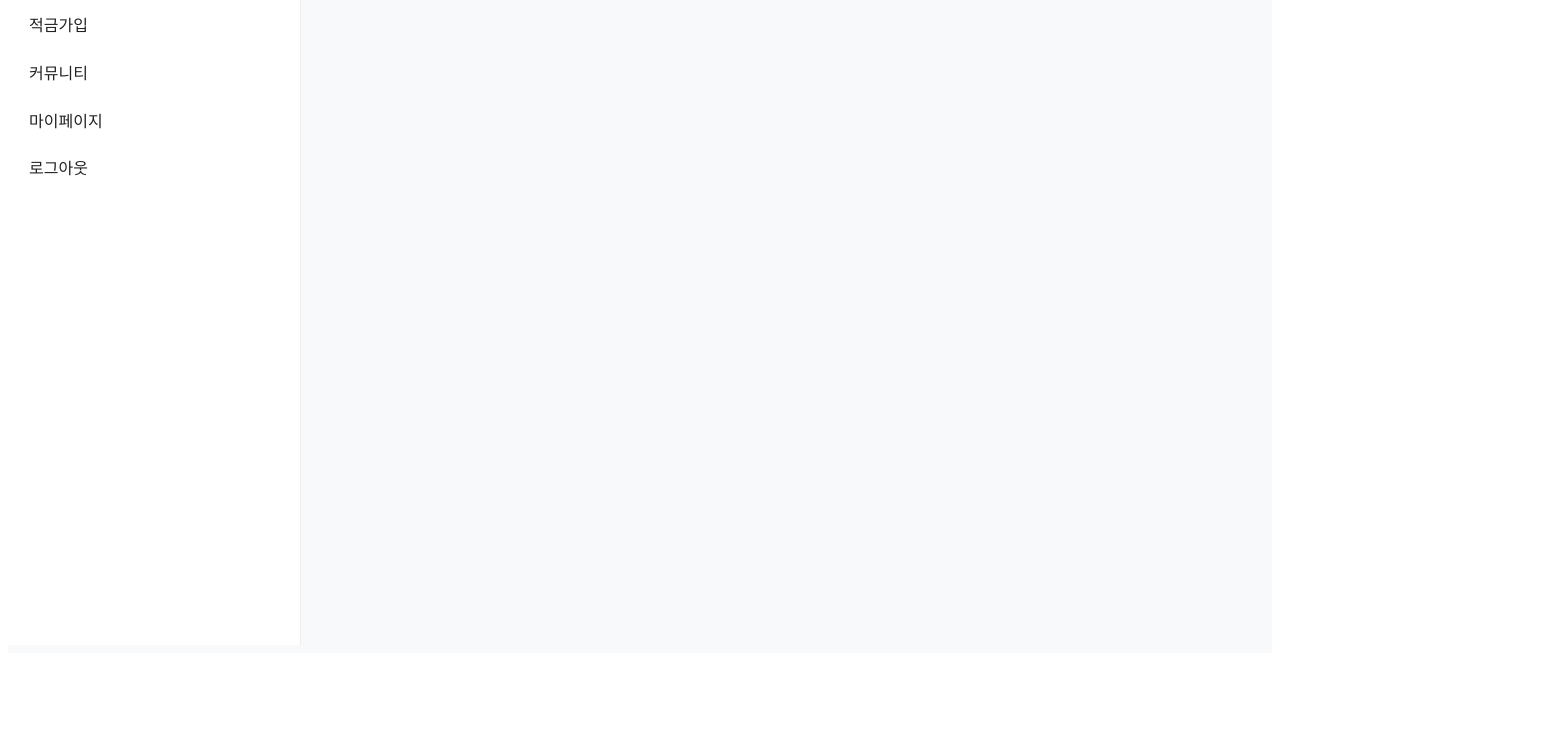
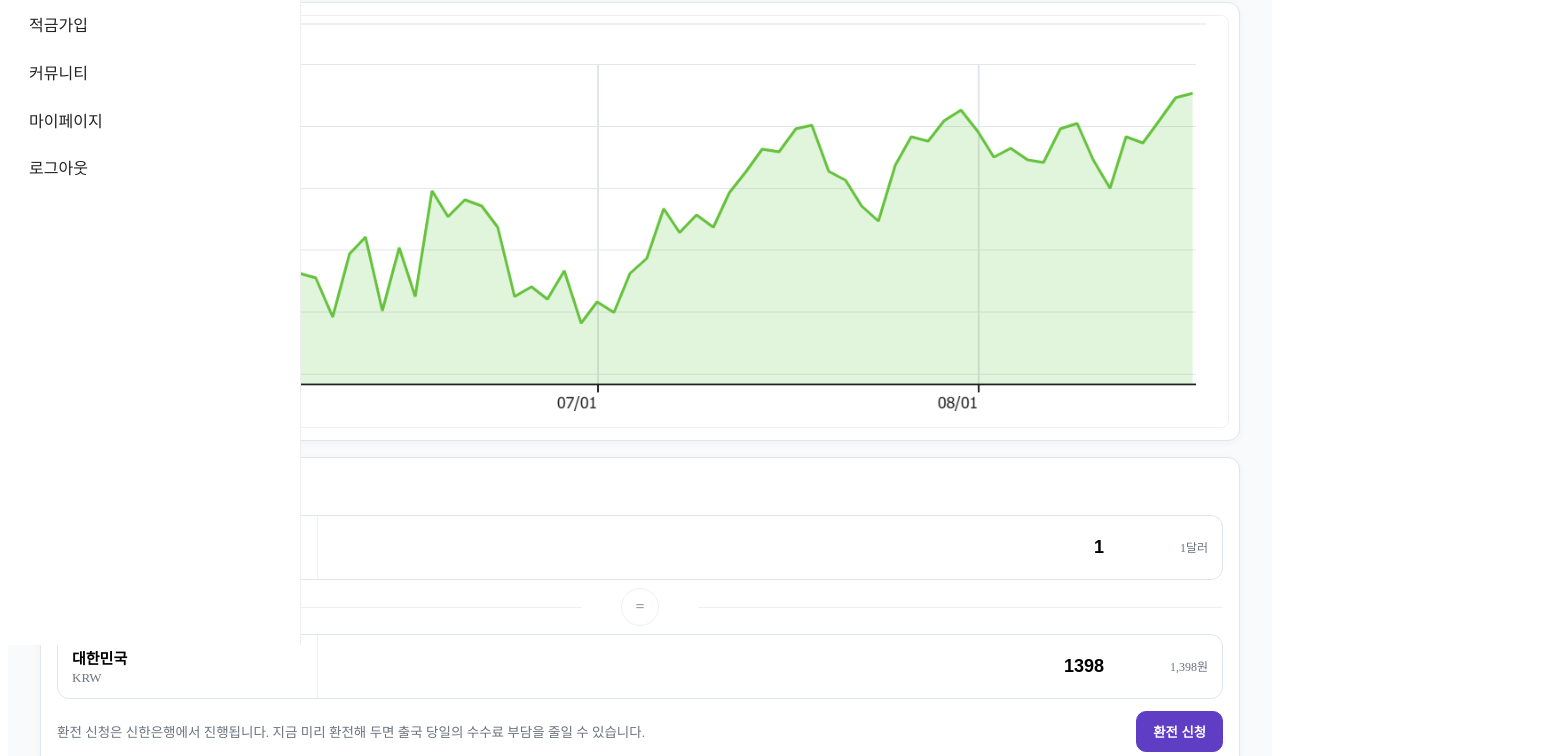
Before and after one commit to cassiem2997/day0, a React (Vite) app in the folder apps/web/: page /exchange in a window 1280 px wide. Shown: the part 155-911 px from the top of the page, 1552 px wide, since content can reach past the window. Before the commit the page ends 816 px from the top, so only its background shows below. Built offline with nearby package versions, Linux system fonts and the light colour scheme.

Commit message:
feat : 환율페이지 초안 제작

```diff
--- a/apps/web/src/pages/ExchangeRate/ExchangeRatePage.module.css
+++ b/apps/web/src/pages/ExchangeRate/ExchangeRatePage.module.css
@@ -1,27 +1,24 @@
+/* ===== 레이아웃 ===== */
 .container {
   display: flex;
-  flex-direction: row;
-  background-color: #f8f9fa;
   min-height: 100vh;
+  background: #f8fafb;
 }
+
 .main {
   flex: 1;
-  display: flex;
-  flex-direction: column;
-  width: 100%;
+  padding: 24px;
 }
 
+/* 헤더 (기존 유지) */
 .header {
   display: flex;
   align-items: center;
-  padding: 10px 40px;
-  border-bottom: 1px solid #dee2e6;
-  width: 100%;
-  box-sizing: border-box;
-  transition: margin-left 0.2s ease;
+  justify-content: space-between;
+  padding: 8px 0 20px 0;
+  margin-bottom: 16px;
+  border-bottom: 1px solid #eef1f4;
 }
-
-/* 사이드바 열렸을 때 로고가 오른쪽으로 밀림 */
 .withSidebar {
   margin-left: 280px;
 }
@@ -30,3 +27,172 @@
 .noSidebar {
   margin-left: 64px;
 }
+
+/* ===== 환율 그래프 더미 박스 ===== */
+.rateBox {
+  max-width: 1200px;
+  margin: 0 auto 16px auto;
+  background: #fff;
+  border: 1px solid #e0e6ec;
+  border-radius: 12px;
+  box-shadow: 0 2px 8px rgba(0, 0, 0, 0.04);
+  padding: 12px;
+  box-sizing: border-box;
+}
+
+.rateImage {
+  display: block;
+  width: 100%;
+  height: auto;
+  object-fit: contain;
+  border-radius: 8px;
+  border: 1px solid #eef1f4;
+  background: #f9fbff;
+}
+
+/* ===== 간단 환전 카드 ===== */
+.convertCard {
+  max-width: 1200px;
+  margin: 0 auto;
+  background: #fff;
+  border: 1px solid #e0e6ec;
+  border-radius: 12px;
+  box-shadow: 0 2px 8px rgba(0, 0, 0, 0.04);
+  padding: 16px;
+  box-sizing: border-box;
+}
+
+/* 상단 은행 고정 배지 */
+.pillRow {
+  display: flex;
+  align-items: center;
+  gap: 8px;
+  margin-bottom: 12px;
+}
+.bankPill {
+  font-size: 13px;
+  color: #5f3dc4;
+  background: #f3f0ff;
+  border: 1px solid #e5dbff;
+  padding: 4px 10px;
+  border-radius: 999px;
+  font-weight: 700;
+}
+
+/* 입력 행 */
+.row {
+  display: flex;
+  align-items: center;
+  border: 1px solid #e0e6ec;
+  border-radius: 12px;
+  overflow: hidden;
+  background: #fff;
+}
+
+.leftCol {
+  width: 260px;
+  border-right: 1px solid #eef1f4;
+  padding: 12px 14px;
+  box-sizing: border-box;
+}
+.country {
+  font-size: 15px;
+  font-weight: 700;
+}
+.code {
+  font-size: 13px;
+  color: #6b7480;
+  margin-top: 2px;
+}
+
+.rightCol {
+  flex: 1;
+  padding: 10px 14px;
+  display: flex;
+  align-items: center;
+  justify-content: flex-end;
+  gap: 12px;
+  box-sizing: border-box;
+}
+
+.amountInput {
+  width: 200px;
+  text-align: right;
+  border: none;
+  outline: none;
+  font-size: 18px;
+  font-weight: 700;
+  background: transparent;
+}
+.amountInput::-webkit-outer-spin-button,
+.amountInput::-webkit-inner-spin-button {
+  -webkit-appearance: none;
+  margin: 0;
+}
+
+
+.subLabel {
+  min-width: 90px;
+  text-align: right;
+  font-size: 12px;
+  color: #6b7480;
+}
+
+/* 가운데 = 구분선 */
+.equalDivider {
+  text-align: center;
+  color: #9aa3ad;
+  margin: 8px 0;
+  position: relative;
+}
+.equalDivider::before,
+.equalDivider::after {
+  content: "";
+  position: absolute;
+  top: 50%;
+  width: 45%;
+  height: 1px;
+  background: #eef1f4;
+}
+.equalDivider::before {
+  left: 0;
+}
+.equalDivider::after {
+  right: 0;
+}
+.equalDivider > span {
+  display: inline-block;
+  width: 36px;
+  height: 36px;
+  line-height: 36px;
+  border-radius: 50%;
+  background: #fff;
+  border: 1px solid #eef1f4;
+  font-weight: 700;
+}
+
+/* 하단 안내 + CTA */
+.ctaRow {
+  display: flex;
+  align-items: center;
+  gap: 12px;
+  justify-content: space-between;
+  margin-top: 12px;
+}
+.guide {
+  margin: 0;
+  color: #6b7480;
+  font-size: 13.5px;
+}
+.applyBtn {
+  padding: 10px 16px;
+  border-radius: 10px;
+  border: 1px solid #5f3dc4;
+  background: #5f3dc4;
+  color: #fff;
+  font-weight: 700;
+  cursor: pointer;
+}
+.applyBtn:hover {
+  filter: brightness(0.95);
+}
--- a/apps/web/src/pages/ExchangeRate/ExchangeRatePage.tsx
+++ b/apps/web/src/pages/ExchangeRate/ExchangeRatePage.tsx
@@ -1,25 +1,154 @@
 import { useState } from "react";
 import Sidebar from "../../components/Sidebar/Sidebar";
 import styles from "./ExchangeRatePage.module.css";
+import dummyRate from "../../assets/dummyRate.png";
+
 export default function ExchangeRatePage() {
   const [isSidebarOpen, setIsSidebarOpen] = useState(true);
   const toggleSidebar = () => setIsSidebarOpen((prev) => !prev);
 
+  // 더미 환율, 나중에 연결해서 불러오기
+  const BANK_NAME = "신한은행";
+  const RATE = 1398.0;
+
+  const [usdInput, setUsdInput] = useState("1");
+  const [krwInput, setKrwInput] = useState(String(Math.round(1 * RATE)));
+
+  // 숫자 입력할 때 01 이런 식으로 안나오게끔 (여기서부터)
+  const sanitizeUsd = (s: string) => {
+    s = s.replace(/[^\d.]/g, ""); // 숫자/점만
+    if (s.startsWith(".")) s = "0" + s; // ".5" -> "0.5"
+
+    // 점 하나만 허용
+    const firstDot = s.indexOf(".");
+    if (firstDot !== -1) {
+      const head = s.slice(0, firstDot);
+      const tail = s.slice(firstDot + 1).replace(/\./g, "");
+      s = head + "." + tail;
+    }
+
+    // 정수부 선행 0 제거 (단, "0." 허용)
+    if (!s.startsWith("0.")) {
+      s = s.replace(/^0+(?=\d)/, "");
+      if (s === "") s = "0";
+    }
+
+    // 소수부 2자리 제한
+    if (s.includes(".")) {
+      const [i, f] = s.split(".");
+      s = i + "." + f.slice(0, 2);
+    }
+    return s;
+  };
+
+  const sanitizeKrw = (s: string) => {
+    s = s.replace(/[^\d]/g, ""); // 숫자만
+    s = s.replace(/^0+(?=\d)/, ""); // 선행 0 제거
+    if (s === "") s = "0";
+    return s;
+  };
+
+  const onUsdChange = (e: React.ChangeEvent<HTMLInputElement>) => {
+    const s = sanitizeUsd(e.target.value);
+    setUsdInput(s);
+
+    const v = parseFloat(s) || 0;
+    setKrwInput(String(Math.round(v * RATE)));
+  };
+
+  const onKrwChange = (e: React.ChangeEvent<HTMLInputElement>) => {
+    const s = sanitizeKrw(e.target.value);
+    setKrwInput(s);
+
+    const v = parseInt(s || "0", 10) || 0;
+    const usd = Math.round((v / RATE) * 100) / 100; // 소수 2자리
+    setUsdInput(usd.toString());
+  };
+
+  const fmtKRW = (n: number) =>
+    n.toLocaleString("ko-KR", { maximumFractionDigits: 0 });
+  const fmtUSD = (n: number) =>
+    n.toLocaleString("en-US", { maximumFractionDigits: 2 });
+
+  const usdNum = parseFloat(usdInput) || 0;
+  const krwNum = parseInt(krwInput || "0", 10) || 0;
+  // 숫자 입력할 때 01 이런 식으로 안나오게끔 (여기까지)
+
   return (
     <div className={styles.container}>
-      <Sidebar isOpen={isSidebarOpen} toggle={toggleSidebar}></Sidebar>
-
+      <Sidebar isOpen={isSidebarOpen} toggle={toggleSidebar} />
       <main className={styles.main}>
         <header
           className={`${styles.header} ${
             isSidebarOpen ? styles.withSidebar : styles.noSidebar
           }`}
         >
+          {/* 로고는 나중에 */}
           <img src="/logo.svg" alt="logo" width={120} height={80} />
-
         </header>
 
+        {/* 그래프 더미 */}
+        <section className={styles.rateBox}>
+          <img src={dummyRate} alt="환율" className={styles.rateImage} />
+        </section>
 
+        {/* 환전 관련 */}
+        <section className={styles.convertCard}>
+          <div className={styles.pillRow}>
+            <span className={styles.bankPill}>{BANK_NAME}</span>
+          </div>
+
+          <div className={styles.row}>
+            <div className={styles.leftCol}>
+              <div className={styles.country}>미국</div>
+              <div className={styles.code}>USD</div>
+            </div>
+            <div className={styles.rightCol}>
+              <input
+                type="text"
+                inputMode="decimal"
+                value={usdInput}
+                onChange={onUsdChange}
+                className={styles.amountInput}
+                aria-label="달러 금액"
+              />
+              <div className={styles.subLabel}>{fmtUSD(usdNum)}달러</div>
+            </div>
+          </div>
+
+          <div className={styles.equalDivider}>
+            <span>=</span>
+          </div>
+
+          <div className={styles.row}>
+            <div className={styles.leftCol}>
+              <div className={styles.country}>대한민국</div>
+              <div className={styles.code}>KRW</div>
+            </div>
+            <div className={styles.rightCol}>
+              <input
+                type="text"
+                inputMode="numeric"
+                value={krwInput}
+                onChange={onKrwChange}
+                className={styles.amountInput}
+                aria-label="원화 금액"
+              />
+              <div className={styles.subLabel}>{fmtKRW(krwNum)}원</div>
+            </div>
+          </div>
+
+          <div className={styles.ctaRow}>
+            <p className={styles.guide}>
+              {/* 멘트 굳이? */}
+              환전 신청은 신한은행에서 진행됩니다. 지금 미리 환전해 두면 출국
+              당일의 수수료 부담을 줄일 수 있습니다.
+            </p>
+            <button className={styles.applyBtn} type="button">
+              환전 신청
+            </button>
+          </div>
+        </section>
       </main>
     </div>
   );
```
Also changed, not shown: apps/web/src/assets/dummyRate.png (added).
